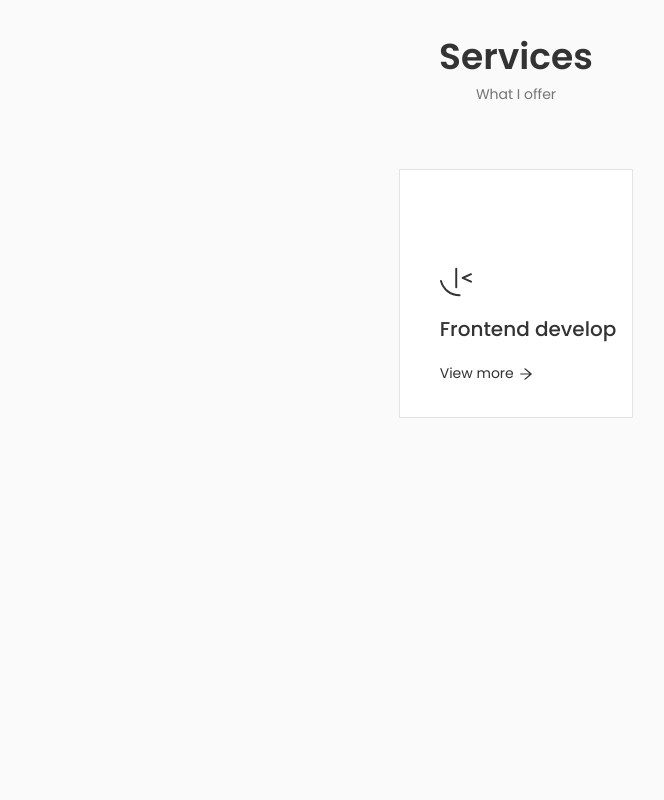
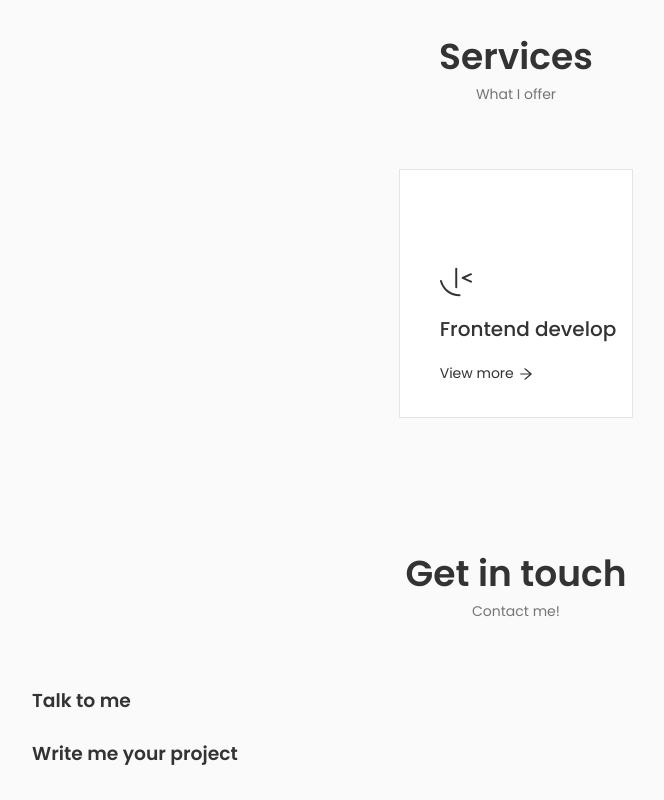
Before and after one commit to 3TERRRNITY/portfolio, a React (Create React App) app: page / in a window 1280 px wide. Shown: the part 1834-2634 px from the top of the page, without its empty margins (124-788 px from the left). Before the commit the page ends 2284 px from the top, so only its background shows below. Built offline with nearby package versions, Linux system fonts and the light colour scheme.

Commit message:
Начал делать верстку для блока contacts

```diff
--- a/src/App.js
+++ b/src/App.js
@@ -1,5 +1,6 @@
 import "./App.css";
 import About from "./components/about/About";
+import Contact from "./components/contacts/Contact";
 import Header from "./components/header/Header";
 import Home from "./components/home/Home";
 import Services from "./components/services/Services";
@@ -14,6 +15,7 @@ function App() {
         <About />
         <Skills />
         <Services />
+        <Contact />
       </main>
     </>
   );
--- /dev/null
+++ b/src/components/contacts/Contact.jsx
@@ -0,0 +1,22 @@
+import React from "react";
+import "./Contact.css";
+
+const Contact = () => {
+  return (
+    <section className="contact section" id="contact">
+      <h2 className="section__title">Get in touch</h2>
+      <span className="section__subtitle">Contact me!</span>
+
+      <div className="contact__container container grid">
+        <div className="contact__content">
+          <h3 className="contact__title">Talk to me</h3>
+        </div>
+        <div className="contact__content">
+          <h3 className="contact__title">Write me your project</h3>
+        </div>
+      </div>
+    </section>
+  );
+};
+
+export default Contact;
```
Also changed, not shown: src/components/contacts/Contact.css (added).
